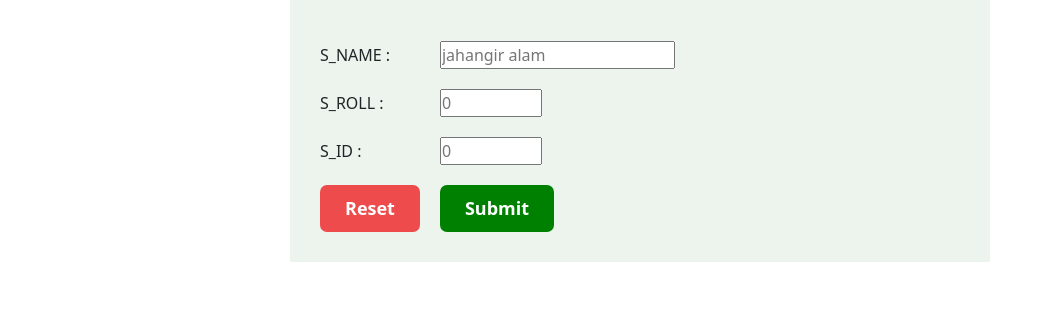
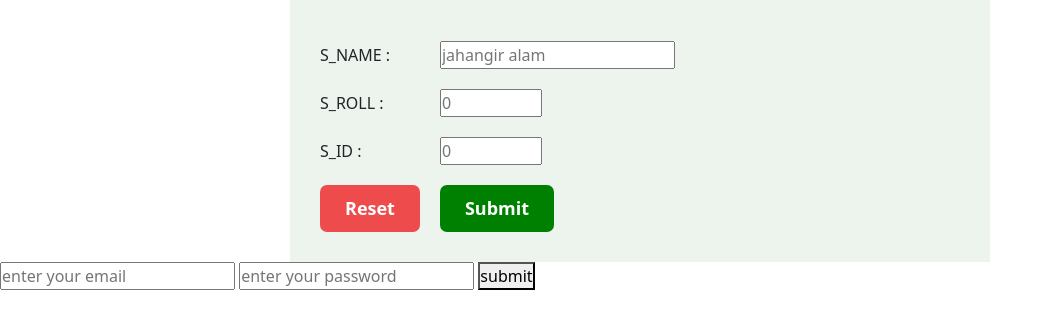
Before and after one commit to MeJahangir/Task, a plain HTML site: page index.html in a window 1280 px wide. Shown: the part 93-422 px from the top of the page, without its empty margins (0-1053 px from the left). Drawn offline with nearby package versions, Linux system fonts and the light colour scheme.

Commit message:
input info

```diff
--- a/index.html
+++ b/index.html
@@ -31,8 +31,21 @@
                 </tr>
             </table>
         </form>
+    </div>
 
+    <!-- Testing program loging info -->
+    <div>
+        <input id="user-email" type="text" placeholder="enter your email">
+        <input id="user-pass" type="text" placeholder="enter your password">
+        <button id="loging-submit">submit</button>
     </div>
-    <script src="js/script.js"></script>
+
+    <script>
+
+        document.getElementById('loging-submit').addEventListener('click', function () {
+            const
+        })
+
+    </script>
 </body>
 </html>
```
